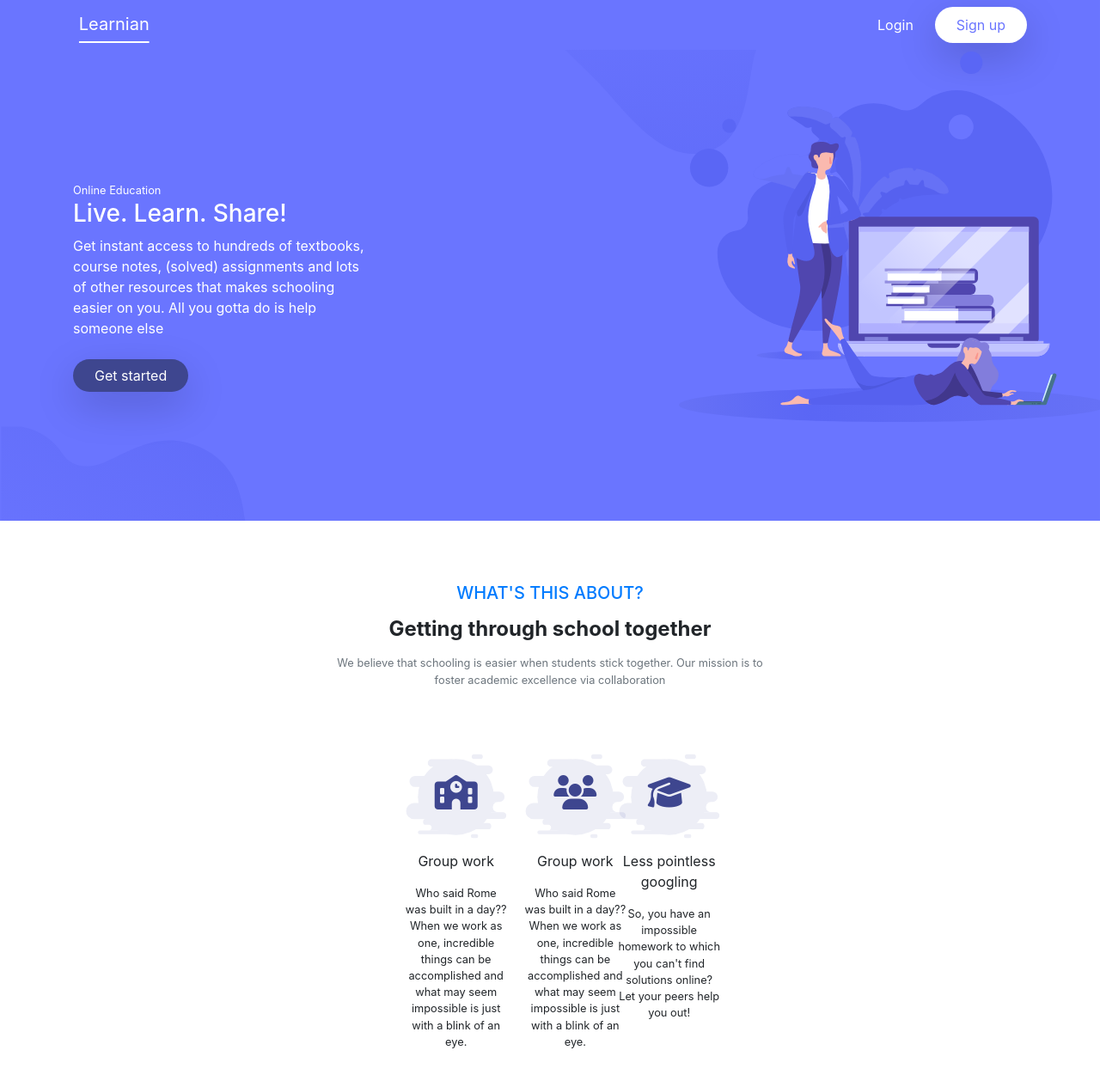
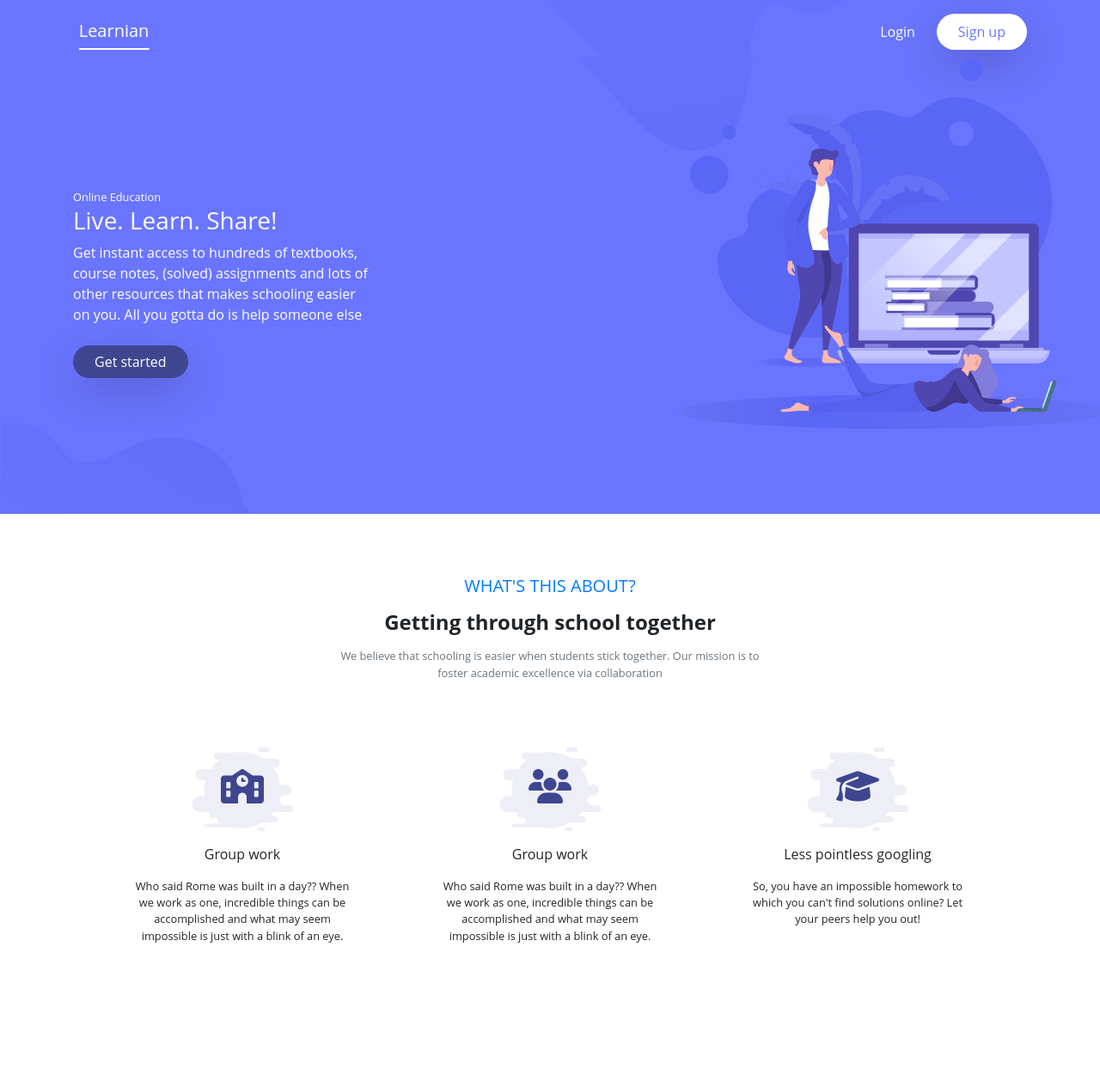
Before and after one commit to Yokomon/Learnian, a React (Create React App) app: page / in a window 1280 px wide. Shown: the top 1258 px of the page at 86% size. After the commit the page ends 1187 px from the top, so only its background shows below. Built offline with nearby package versions, Linux system fonts and the light colour scheme.

Commit message:
FIxed the navbar

```diff
--- a/src/App.css
+++ b/src/App.css
@@ -1,4 +1,6 @@
-
+body {
+    font-family: 'Open Sans', sans-serif;
+  }
 .navbar{
     background-color:transparent!important;
     display:flex;
@@ -44,3 +46,6 @@
 .feature-card .splash {
     color: #3e468f;
 }
+.feature-card{
+    width:300px;
+}
--- a/src/Nav.js
+++ b/src/Nav.js
@@ -17,8 +17,8 @@ const Example = (props) => {
   const toggle = () => setIsOpen(!isOpen);
 
   return (
-    <div>
-      <Navbar className="main-header navbar bg-transparent pt-2" color="faded" light expand="lg">
+    <div className="body main-header py-2">
+      <Navbar className="navbar navbar-expand-lg navbar-light bg-transparent">
         <div className="container">
         <NavbarBrand className="brand text-white navbar-brand animated infinite shake" href="/">Learnian</NavbarBrand>
         <NavbarToggler onClick={toggle} />
--- a/src/Section.js
+++ b/src/Section.js
@@ -11,7 +11,7 @@ const Section = () => {
             </section>
 
             <div className="features row justify-content-center">
-               <div className="col-md-4 d-flex justify-content-center">
+                <div className="col-md-4 d-flex justify-content-center">
                     <div className="feature-card rounded-sm py-4 px-4">
                         <div className="d-flex flex-column">
                             <div className="mx-auto splash position-relative d-flex justify-content-center align-items-center"
@@ -28,15 +28,16 @@ const Section = () => {
                                 <p className="small">Who said Rome was built in a day?? When we work as one, incredible things can be accomplished and what may seem impossible is just with a blink of an eye.</p>
                             </div>
                         </div>
-                    </div>
-                    {/* Font awesome second image */}
-                    <div className="col-md-4 d-flex justify-content-center">
+                      </div>
+                     </div>
+                     {/* Font awesome second image */}
+                     <div className="col-md-4 d-flex justify-content-center">
                         <div className="feature-card rounded-sm py-4 px-4">
                             <div className="d-flex flex-column">
                                 <div className="mx-auto splash position-relative d-flex justify-content-center align-items-center"
                                     style={{width: "120px"}}>
                                     <img src="/images/splash-bg.svg" alt="" className="img-auto"/>
-                                    <div class="position-absolute d-flex justify-content-center align-items-center"
+                                    <div className="position-absolute d-flex justify-content-center align-items-center"
                                         style={{top: "0", left: "0", right: "0", bottom: "0"}}>
                                         <span className="h1"><i className="fas fa-users"></i></span>
                                     </div>
@@ -50,7 +51,7 @@ const Section = () => {
                         </div>
                      </div>
 
-                    {/* Font awesome third image */}
+                     {/* Font awesome third image */}
                     <div className="col-md-4 d-flex justify-content-center">
                         <div className="feature-card rounded-sm py-4 px-4">
                             <div className="d-flex flex-column">
@@ -70,7 +71,6 @@ const Section = () => {
                             </div>
                         </div>
                     </div>
-                 </div>
             </div>
         </main>
     )
```
